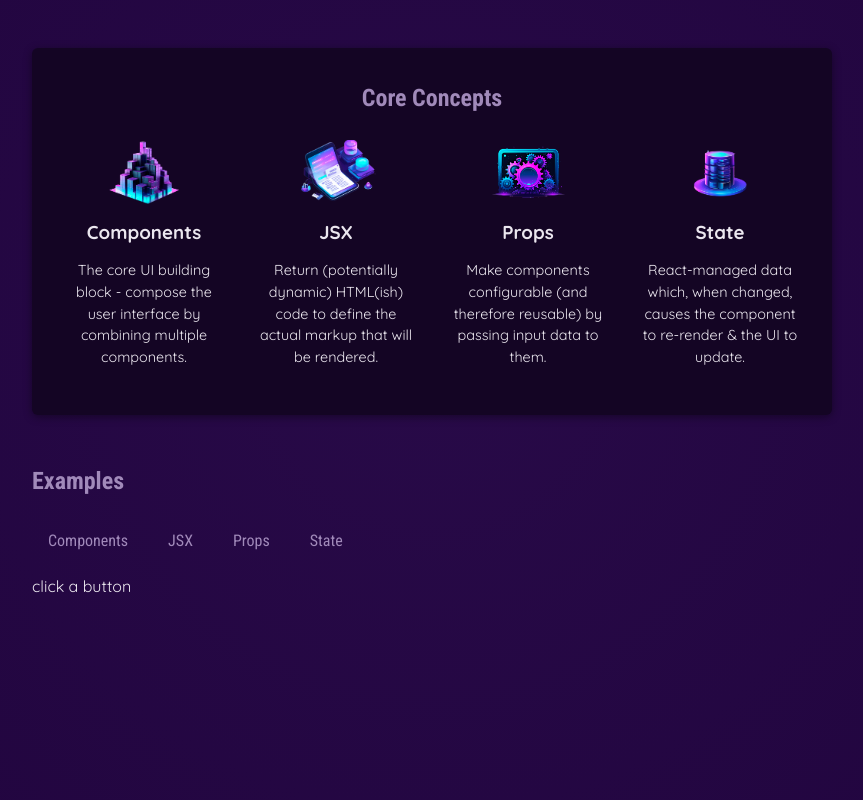
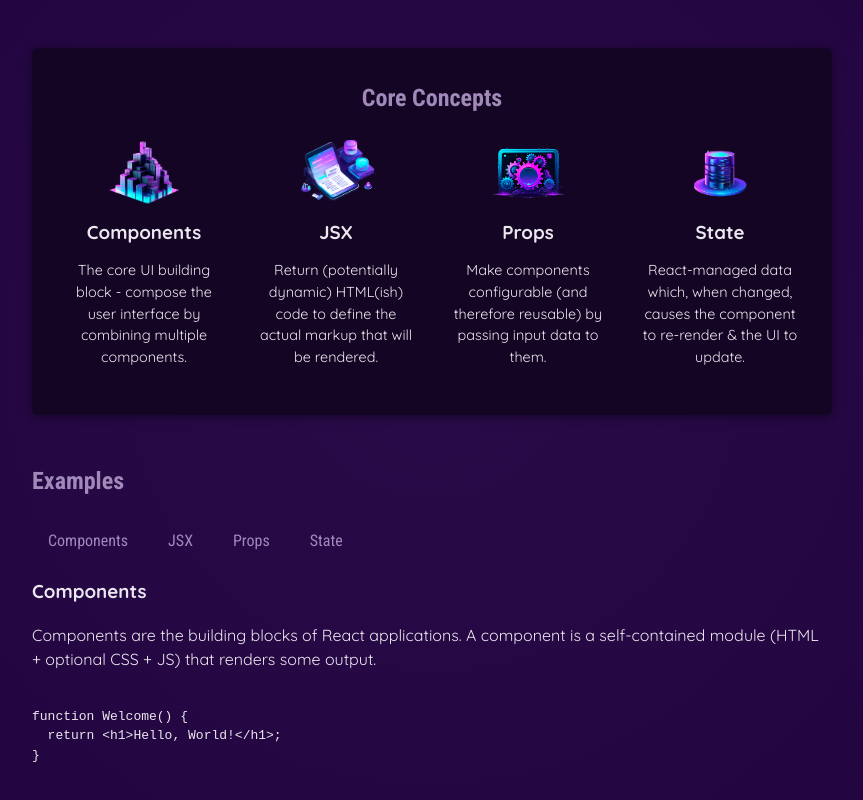
Before and after one commit to SreeragCV/essentials, a React (Vite) app: page / in a window 1280 px wide. Shown: the part 284-1084 px from the top of the page, without its empty margins (208-1071 px from the left). Built offline with nearby package versions, Linux system fonts and the light colour scheme.

Commit message:
EXAMPLES added

```diff
--- a/src/App.jsx
+++ b/src/App.jsx
@@ -1,4 +1,4 @@
-import { CORE_CONCEPTS } from "./data";
+import { CORE_CONCEPTS, EXAMPLES } from "./data";
 import Header from "./components/Header/Header";
 import CoreConcepts from "./components/CoreConcepts";
 import TabButton from "./components/TabButton";
@@ -6,10 +6,10 @@
 
 function App() {
 
-  const[selectedTopic, setSelectedTopic] = useState('click a button');
+  const[selectedTopic, setSelectedTopic] = useState('components');
 
-  function handleClick(selectedButton) {
-    setSelectedTopic(selectedButton)
+  function handleClick(selectButton) {
+    setSelectedTopic(selectButton)
   }
 
   return (
@@ -32,12 +32,20 @@
         <section id="examples">
           <h2>Examples</h2>
           <menu>
-            <TabButton onSelect={()=> handleClick('Components')}>Components</TabButton>
-            <TabButton onSelect={()=> handleClick('JSX')}>JSX</TabButton>
-            <TabButton onSelect={()=> handleClick('Props')}>Props</TabButton>
-            <TabButton onSelect={()=> handleClick('State')}>State</TabButton>
+            <TabButton onSelect={()=> handleClick('components')}>Components</TabButton>
+            <TabButton onSelect={()=> handleClick('jsx')}>JSX</TabButton>
+            <TabButton onSelect={()=> handleClick('props')}>Props</TabButton>
+            <TabButton onSelect={()=> handleClick('state')}>State</TabButton>
           </menu>
-          {selectedTopic}
+          <div>
+            <h3>{EXAMPLES[selectedTopic].title}</h3>
+            <p>{EXAMPLES[selectedTopic].description}</p>
+            <pre>
+              <code>
+              {EXAMPLES[selectedTopic].code}
+              </code>
+            </pre>
+          </div>
         </section>
       </main>
     </div>
--- a/src/data.jsx
+++ b/src/data.jsx
@@ -29,3 +29,55 @@
       'React-managed data which, when changed, causes the component to re-render & the UI to update.',
   },
 ];
+
+
+export const EXAMPLES = {
+  components: {
+    title: 'Components',
+    description:
+      'Components are the building blocks of React applications. A component is a self-contained module (HTML + optional CSS + JS) that renders some output.',
+    code: `
+function Welcome() {
+  return <h1>Hello, World!</h1>;
+}`,
+  },
+  jsx: {
+    title: 'JSX',
+    description:
+      'JSX is a syntax extension to JavaScript. It is similar to a template language, but it has full power of JavaScript (e.g., it may output dynamic content).',
+    code: `
+<div>
+  <h1>Welcome {userName}</h1>
+  <p>Time to learn React!</p>
+</div>`,
+  },
+  props: {
+    title: 'Props',
+    description:
+      'Components accept arbitrary inputs called props. They are like function arguments.',
+    code: `
+function Welcome(props) {
+  return <h1>Hello, {props.name}</h1>;
+}`,
+  },
+  state: {
+    title: 'State',
+    description:
+      'State allows React components to change their output over time in response to user actions, network responses, and anything else.',
+    code: `
+function Counter() {
+  const [isVisible, setIsVisible] = useState(false);
+
+  function handleClick() {
+    setIsVisible(true);
+  }
+
+  return (
+    <div>
+      <button onClick={handleClick}>Show Details</button>
+      {isVisible && <p>Amazing details!</p>}
+    </div>
+  );
+}`,
+  },
+};
```
